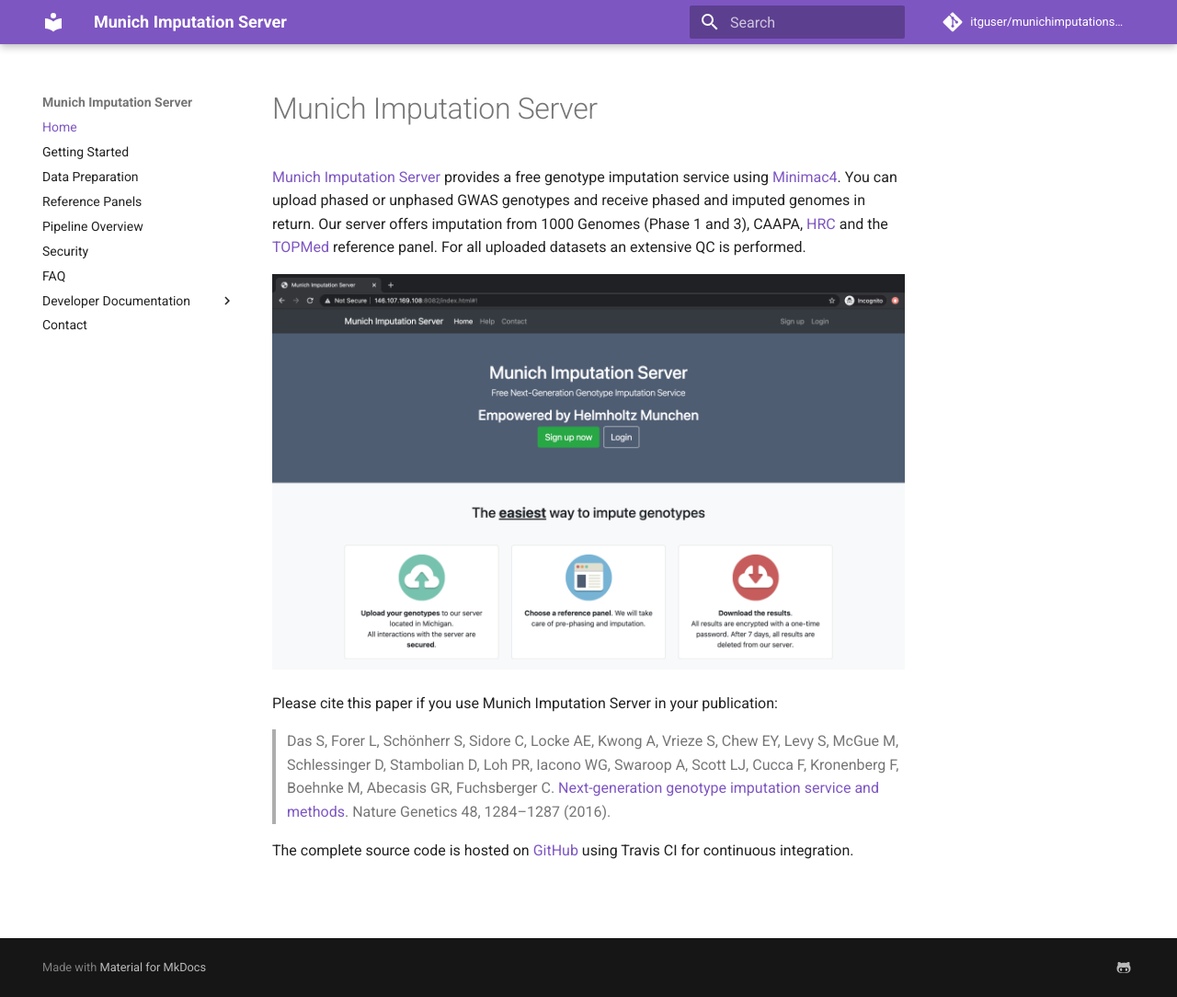
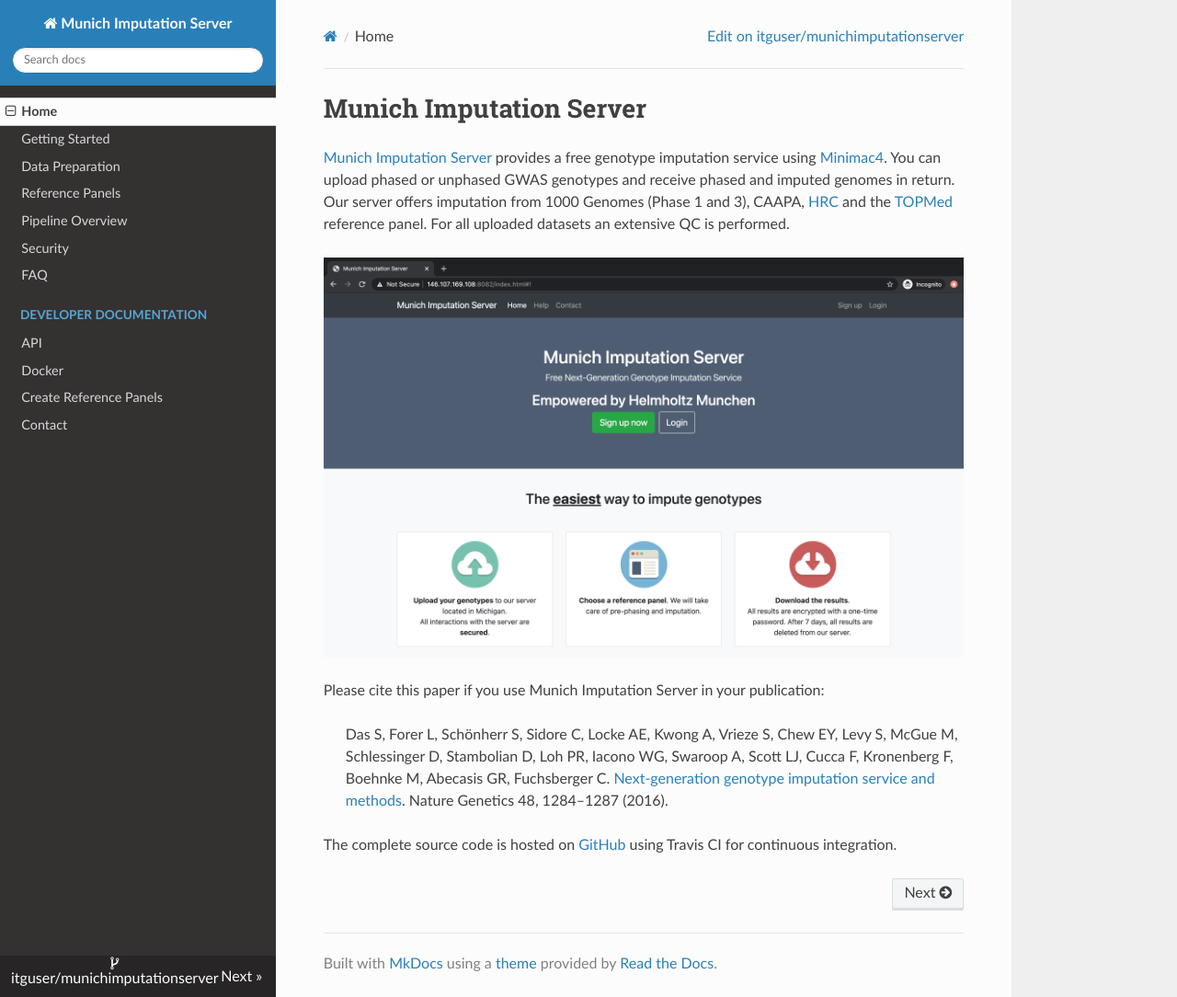
Before and after one commit to itguser/munichimputationserver, an MkDocs documentation site: the page built from docs/index.md, in a window 1280 px wide and 1084 px high. Shown: the whole window at 92% size. Built offline with MkDocs 1.6.1, drawn with Linux system fonts in a browser that asks for light colours; nearby versions of some CDN libraries; comment, search, counter and statistics services are not loaded.

Commit message:
Update mkdocs.yml

```diff
--- a/mkdocs.yml
+++ b/mkdocs.yml
@@ -1,9 +1,6 @@
 site_name: Munich Imputation Server
 
-theme:
-  name: material
-  palette:
-    primary: deep purple
+theme: readthedocs
 
 nav:
 - Home: index.md
```
